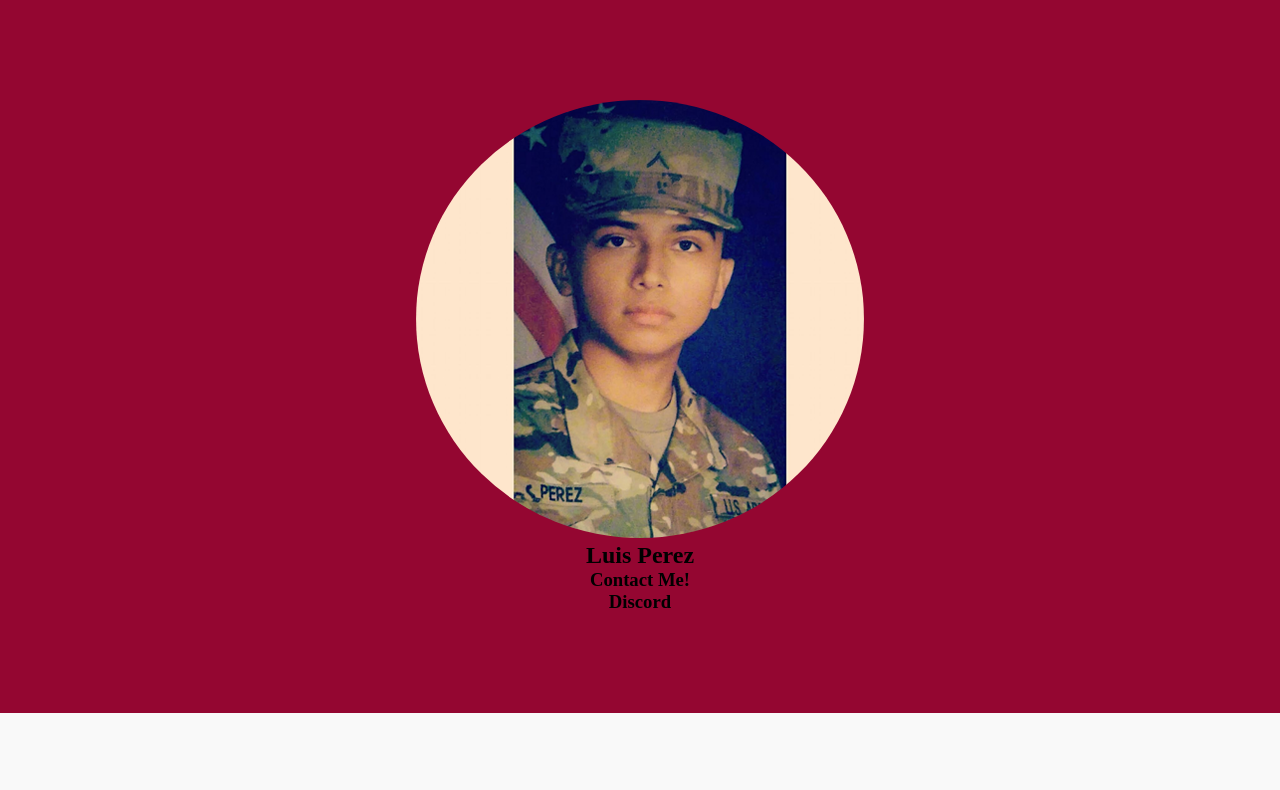
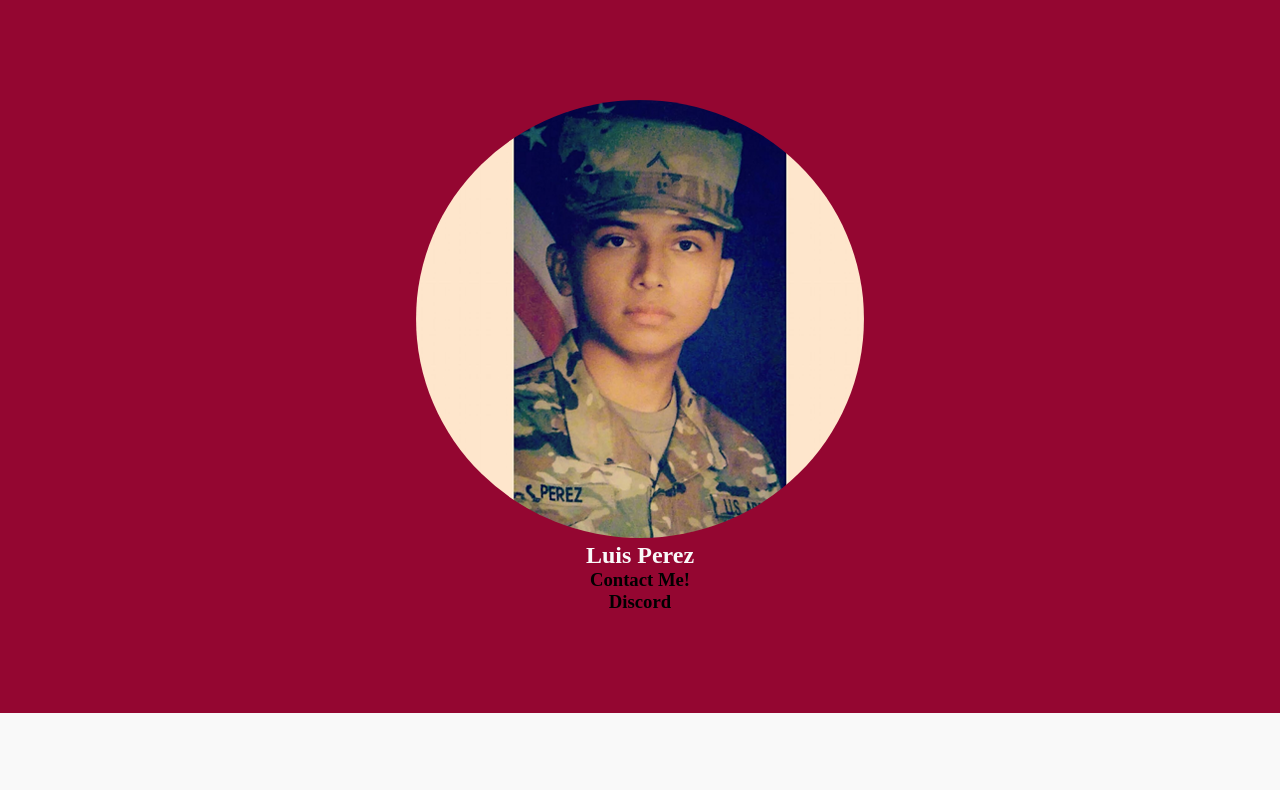
Before and after one commit to Luis-Perz/know-each-other, a plain HTML site: page index.html in a window 1280 px wide. Shown: the top 790 px of the page. Drawn offline with Linux system fonts and the light colour scheme.

Commit message:
Update styles.css

```diff
--- a/styles.css
+++ b/styles.css
@@ -20,6 +20,7 @@ a:hover{
 header{
     text-align: center;
     background-color:rgb(148,6,49);
+    color: rgb(249,249,249);
     padding: 100px;
 
 }
```
